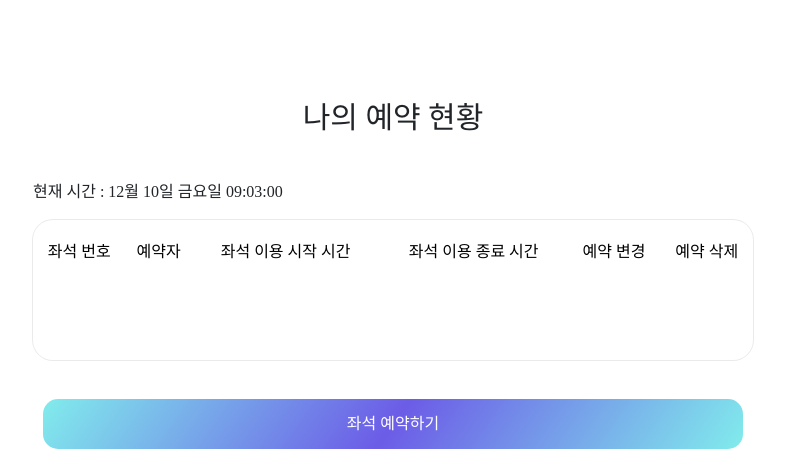
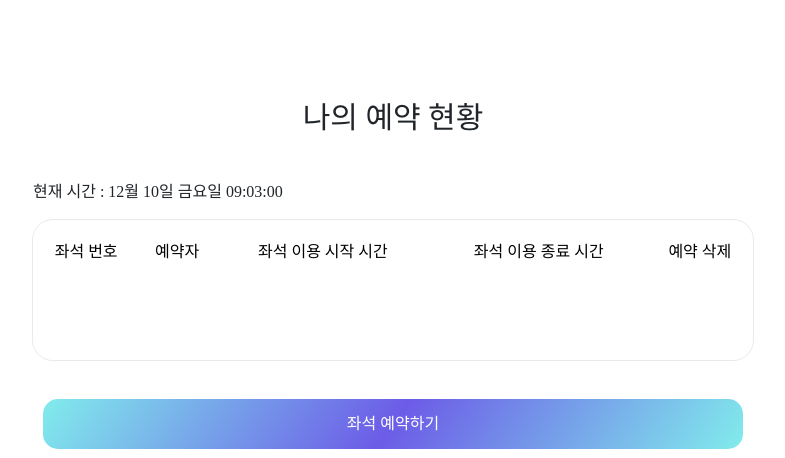
Before and after one commit to jiuk96/Lib_Recommend, a Flask app: page /main in a window 1280 px wide. Shown: the part 56-514 px from the top of the page, without its empty margins (247-1032 px from the left). Run offline with Flask 2, Linux system fonts and the light colour scheme; the visitor is signed in with stand-in values (Sample User, id 1); data comes from the database, SQL or seed files in the repository; data that the repository does not hold is empty; some libraries are stand-ins or nearby versions; some web fonts are replaced.

Commit message:
main 변경버튼 삭제

```diff
--- a/templates/main.html
+++ b/templates/main.html
@@ -80,7 +80,6 @@
             <td scope="col">예약자</td>
             <td scope="col">좌석 이용 시작 시간</td>
             <td scope="col">좌석 이용 종료 시간</td>
-            <td scope="col">예약 변경</td>
             <td scope="col">예약 삭제</td>
         </tr>
         </thead>
@@ -92,7 +91,6 @@
             <td id="user_ID" scope="row">{{ list.user_id }}</td>
             <td id="starttime" scope="row">{{ list.starttime }}</td>
             <td id="finishtime" scope="row">{{ list.finishtime }}</td>
-            <td scope="row"><button id="chn" class="btn btn-primary" onclick="changeReservation('{{ list.reservationID }}')">변경</button></td>
             <td scope="row"><button id="del" class="btn btn-primary" onclick="deleteReserve('{{list.reservationID}}', '{{list.seatNum}}', '{{list.user_id}}')">삭제</button></td>
         </tr>
         {% endfor %}
```
